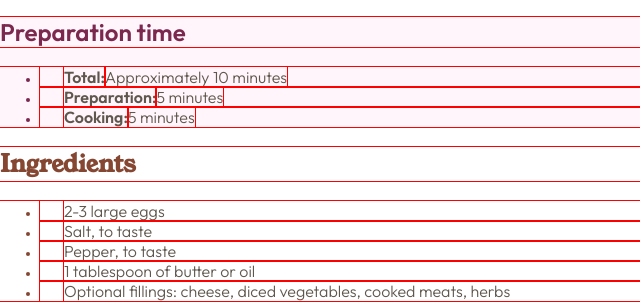
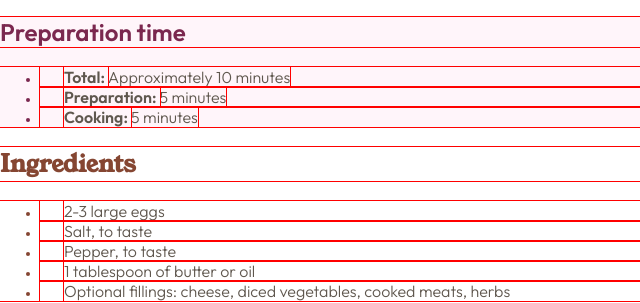
Before and after one commit to Danedey/recipe-page-main, a plain HTML site: page index.html in a window 1280 px wide. Shown: the part 686-989 px from the top of the page, 0-640 px from the left. Drawn offline with Linux system fonts and the light colour scheme.

Commit message:
html spacing betwen p and strong, and an img change

```diff
--- a/index.html
+++ b/index.html
@@ -13,8 +13,8 @@
   <body>
     <main>
       <article class="recipe-article">
+        <img src="./assets/images/image-omelette.jpeg" alt="A real photo of an omelette">
         <header class="recipe-header">
-          <img src="./assets/images/image-omelette.jpeg" alt="A real photo of an omelette">
           <h1>Simple Omelette Recipe</h1>
           <p>An easy and quick dish, perfect for any meal. This classic omelette combines beaten eggs cooked
           to perfection, optionally filled with your choice of cheese, vegetables, or meats.</p>
@@ -22,9 +22,9 @@
         <section class="recipe-preparation-sect">
           <h2>Preparation time</h2>
           <ul>
-            <li><strong>Total:</strong><p>Approximately 10 minutes</p></li>
-            <li><strong>Preparation:</strong><p>5 minutes</p></li>
-            <li><strong>Cooking:</strong><p>5 minutes</p></li>
+            <li><p><strong>Total: </strong>Approximately 10 minutes</p></li>
+            <li><p><strong>Preparation: </strong>5 minutes</p></li>
+            <li><p><strong>Cooking: </strong>5 minutes</p></li>
           </ul>
         </section>
         <section class="recipe-ingredients-sect">
@@ -43,37 +43,37 @@
           <ol>
               <li>
                 <p>
-                  <strong>Beat the eggs:</strong>In a bowl, beat the eggs with a pinch of salt and pepper until they are well mixed.
+                  <strong>Beat the eggs: </strong>In a bowl, beat the eggs with a pinch of salt and pepper until they are well mixed.
                   You can add a tablespoon of water or milk for a fluffier texture.
                 </p>
               </li>
 
               <li>
-                <p><strong>Heat the pan:</strong>Place a non-stick frying pan over medium heat and add butter or oil.</p>
+                <p><strong>Heat the pan: </strong>Place a non-stick frying pan over medium heat and add butter or oil.</p>
               </li>
 
               <li>
                 <p>
-                  <strong>Cook the omelette:</strong>Once the butter is melted and bubbling, pour in the eggs. Tilt the pan to ensure
+                  <strong>Cook the omelette: </strong>Once the butter is melted and bubbling, pour in the eggs. Tilt the pan to ensure
                   the eggs evenly coat the surface.
                 </p>
               </li>
 
               <li>
                 <p>
-                  <strong>Add fillings (optional):</strong>When the eggs begin to set at the edges but are still slightly runny in the
+                  <strong>Add fillings (optional): </strong>When the eggs begin to set at the edges but are still slightly runny in the
                   middle, sprinkle your chosen fillings over one half of the omelette.
                 </p>
               </li>
 
               <li>
                   <p>
-                    <strong>Fold and serve:</strong>As the omelette continues to cook, carefully lift one edge and fold it over the
+                    <strong>Fold and serve: </strong>As the omelette continues to cook, carefully lift one edge and fold it over the
                     fillings. Let it cook for another minute, then slide it onto a plate.
                   </p>
               </li>
               <li>
-                  <p><strong>Enjoy:</strong>Serve hot, with additional salt and pepper if needed.</p>
+                  <p><strong>Enjoy: </strong>Serve hot, with additional salt and pepper if needed.</p>
               </li>
             </ol>
         </section>
```
